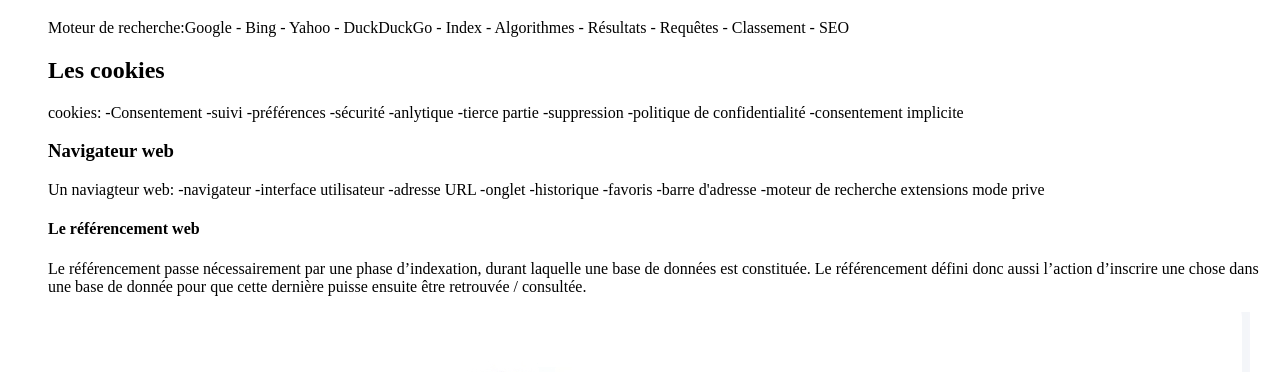
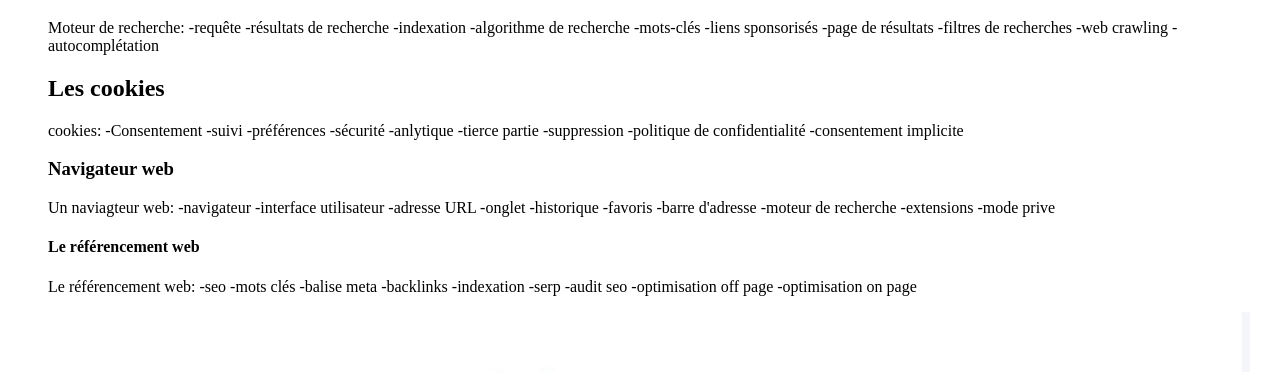
Before and after one commit to HugoGallou/moteur-de-recherches, a plain HTML site: page index.html in a window 1280 px wide. Shown: the part 407-779 px from the top of the page. Drawn offline with Linux system fonts and the light colour scheme.

Commit message:
Update index.html
Hugo

```diff
--- a/index.html
+++ b/index.html
@@ -15,16 +15,17 @@
     <title>LE WEB</title>
     <ul><li>Bonjour, si vous avec cliqué sur le lien de ce site c'est que vous voulez en apprendre sur le WEB</li>
     <h1>Moteur de recherche</h1>
-     <p>Moteur de recherche:Google
-- Bing
-- Yahoo
-- DuckDuckGo
-- Index
-- Algorithmes
-- Résultats
-- Requêtes
-- Classement
-- SEO</p>
+     <p>Moteur de recherche:
+     -requête
+     -résultats de recherche
+     -indexation
+     -algorithme de recherche
+     -mots-clés
+     -liens sponsorisés
+     -page de résultats
+     -filtres de recherches
+     -web crawling
+     -autocomplétation</p>
 <h2>Les cookies</h2>
 <p>cookies:
 -Consentement
@@ -46,9 +47,19 @@
 -favoris
 -barre d'adresse
 -moteur de recherche
-extensions
-    mode prive
+-extensions
+-mode prive
 </p>
 <h4>Le référencement web</h4>
-Le référencement passe nécessairement par une phase d’indexation, durant laquelle une base de données est constituée. Le référencement défini donc aussi l’action d’inscrire une chose dans une base de donnée pour que cette dernière puisse ensuite être retrouvée / consultée.</p>
+<p>Le référencement web:
+-seo
+-mots clés
+-balise meta
+-backlinks
+-indexation
+-serp
+-audit seo
+-optimisation off page
+-optimisation on page</p>
+
 <img src="IMG.png">
```
